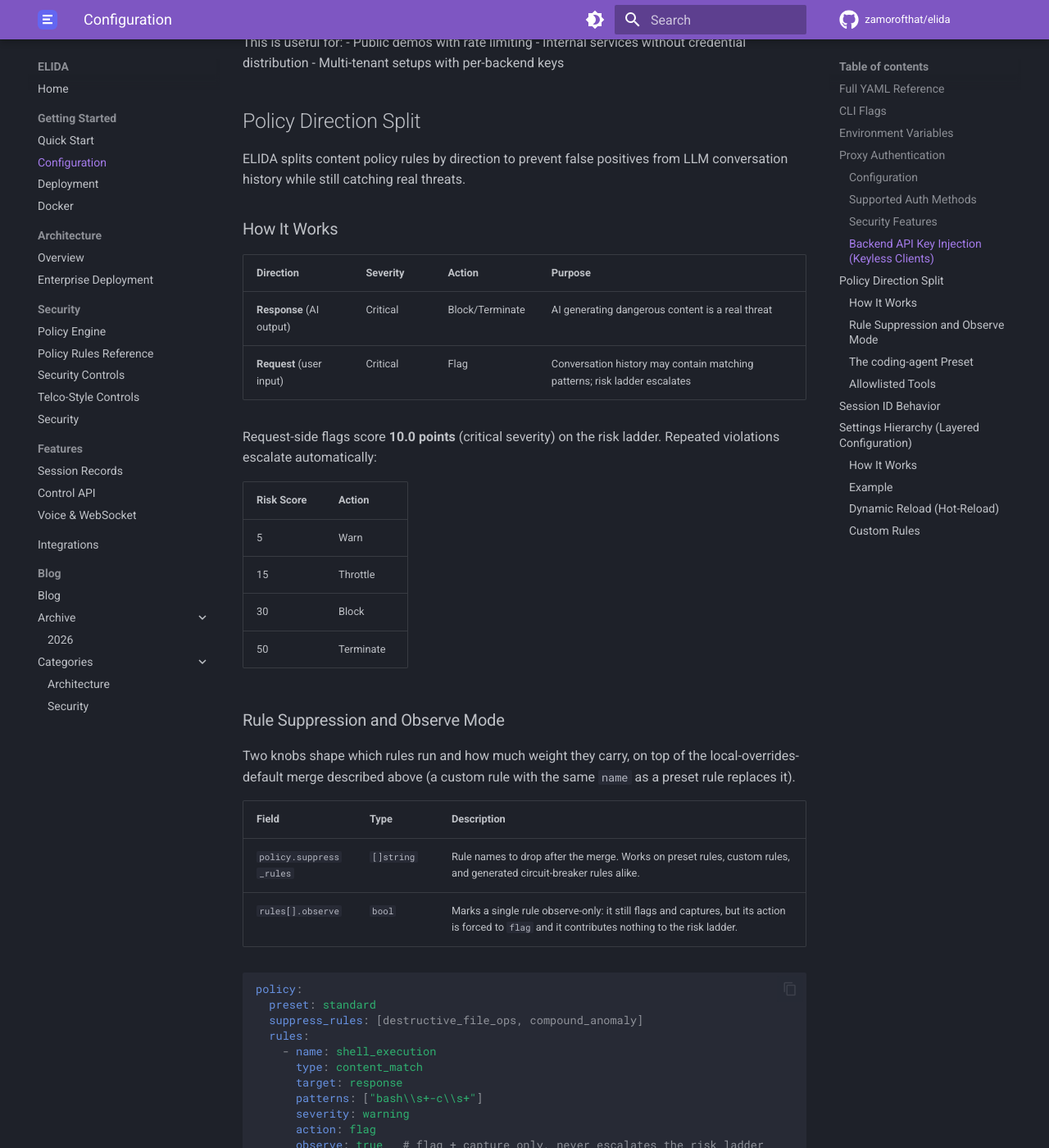
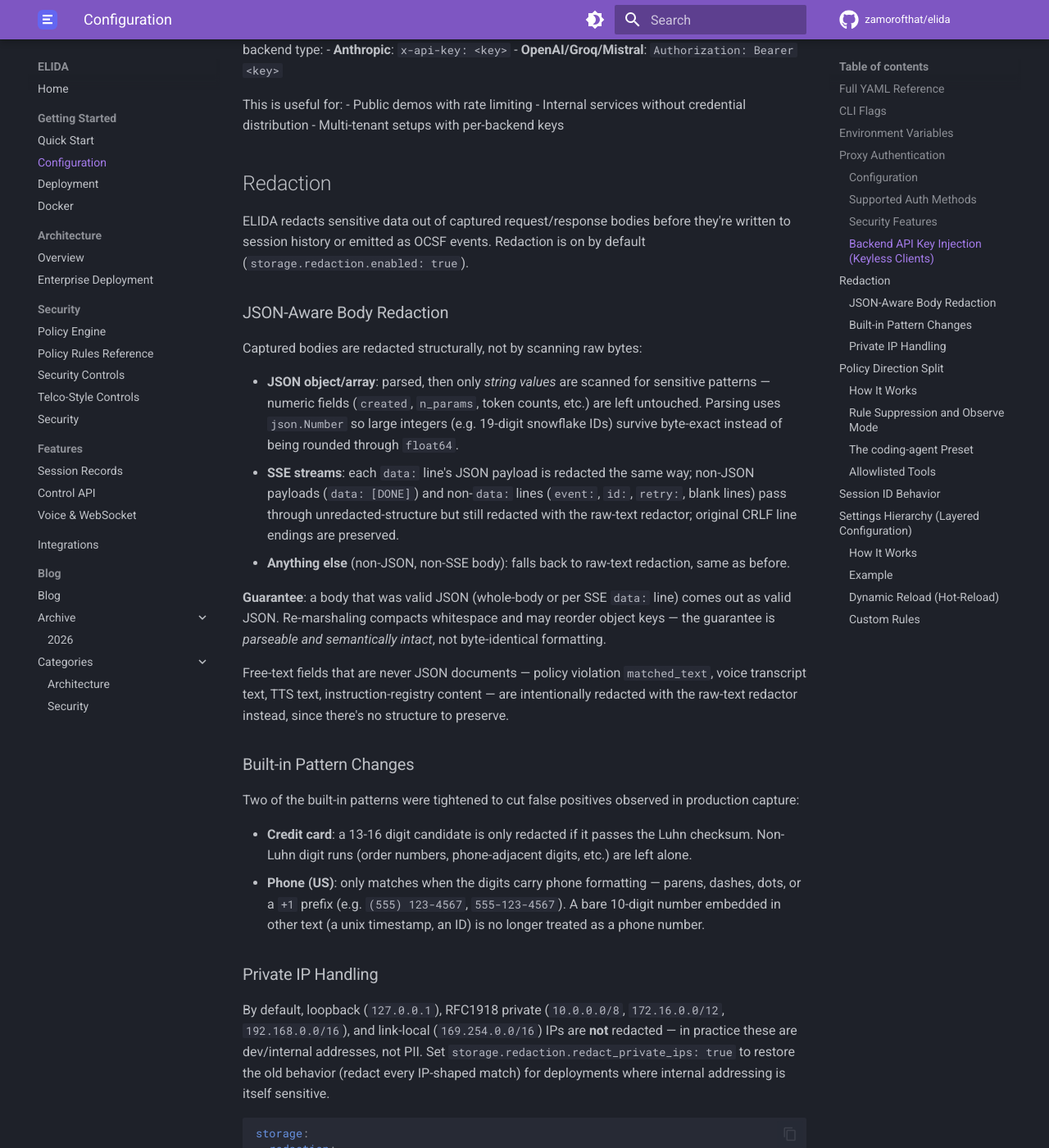
Before and after one commit to zamorofthat/elida, an MkDocs documentation site: the page built from docs/configuration.md, in a window 1280 px wide and 1400 px high, scrolled down 5124 px. Shown: the whole window at 82% size. Built offline with MkDocs 1.6.1 and Material for MkDocs 9.7.7, drawn with Linux system fonts in a browser that asks for light colours; comment, search, counter and statistics services are not loaded; some of the changed text lies outside the part shown.

Commit message:
docs(redaction): document JSON-aware redaction and tightened patterns
Entire-Checkpoint: b1c92d187227

````diff
--- a/docs/configuration.md
+++ b/docs/configuration.md
@@ -87,6 +87,10 @@
   capture_mode: "flagged_only"    # "flagged_only" or "all"
   max_capture_size: 10000         # Max bytes per request/response body
   max_captured_per_session: 100   # Max captured pairs per session
+  redaction:
+    enabled: true                 # PII/secret redaction on captured bodies (default true)
+    redact_private_ips: false     # also redact loopback/RFC1918/link-local IPs (default false)
+    patterns: []                  # custom patterns, appended after the built-in set
 
 # WebSocket / Voice
 websocket:
@@ -206,6 +210,72 @@
 - Public demos with rate limiting
 - Internal services without credential distribution
 - Multi-tenant setups with per-backend keys
+
+## Redaction
+
+ELIDA redacts sensitive data out of captured request/response bodies before
+they're written to session history or emitted as OCSF events. Redaction is
+on by default (`storage.redaction.enabled: true`).
+
+### JSON-Aware Body Redaction
+
+Captured bodies are redacted structurally, not by scanning raw bytes:
+
+- **JSON object/array**: parsed, then only *string values* are scanned for
+  sensitive patterns — numeric fields (`created`, `n_params`, token counts,
+  etc.) are left untouched. Parsing uses `json.Number` so large integers
+  (e.g. 19-digit snowflake IDs) survive byte-exact instead of being rounded
+  through `float64`.
+- **SSE streams**: each `data: ` line's JSON payload is redacted the same
+  way; non-JSON payloads (`data: [DONE]`) and non-`data:` lines (`event:`,
+  `id:`, `retry:`, blank lines) pass through unredacted-structure but still
+  redacted with the raw-text redactor; original CRLF line endings are
+  preserved.
+- **Anything else** (non-JSON, non-SSE body): falls back to raw-text
+  redaction, same as before.
+
+**Guarantee**: a body that was valid JSON (whole-body or per SSE `data:`
+line) comes out as valid JSON. Re-marshaling compacts whitespace and may
+reorder object keys — the guarantee is *parseable and semantically intact*,
+not byte-identical formatting.
+
+Free-text fields that are never JSON documents — policy violation
+`matched_text`, voice transcript text, TTS text, instruction-registry
+content — are intentionally redacted with the raw-text redactor instead,
+since there's no structure to preserve.
+
+### Built-in Pattern Changes
+
+Two of the built-in patterns were tightened to cut false positives observed
+in production capture:
+
+- **Credit card**: a 13-16 digit candidate is only redacted if it passes
+  the Luhn checksum. Non-Luhn digit runs (order numbers, phone-adjacent
+  digits, etc.) are left alone.
+- **Phone (US)**: only matches when the digits carry phone formatting —
+  parens, dashes, dots, or a `+1` prefix (e.g. `(555) 123-4567`,
+  `555-123-4567`). A bare 10-digit number embedded in other text (a unix
+  timestamp, an ID) is no longer treated as a phone number.
+
+### Private IP Handling
+
+By default, loopback (`127.0.0.1`), RFC1918 private (`10.0.0.0/8`,
+`172.16.0.0/12`, `192.168.0.0/16`), and link-local (`169.254.0.0/16`) IPs
+are **not** redacted — in practice these are dev/internal addresses, not
+PII. Set `storage.redaction.redact_private_ips: true` to restore the old
+behavior (redact every IP-shaped match) for deployments where internal
+addressing is itself sensitive.
+
+```yaml
+storage:
+  redaction:
+    redact_private_ips: true
+```
+
+Custom patterns (`storage.redaction.patterns`) are unaffected by any of the
+above — they're appended after the built-in set and applied with the raw
+regex/replacement you configure. See [docs/telco-controls.md](telco-controls.md#4-pii-redaction)
+for the full built-in pattern table and custom-pattern examples.
 
 ## Policy Direction Split
 
````
Also changed, not shown: CHANGELOG.md (+11 -0 lines), docs/session-records.md (+36 -1 lines), docs/telco-controls.md (+10 -3 lines).
